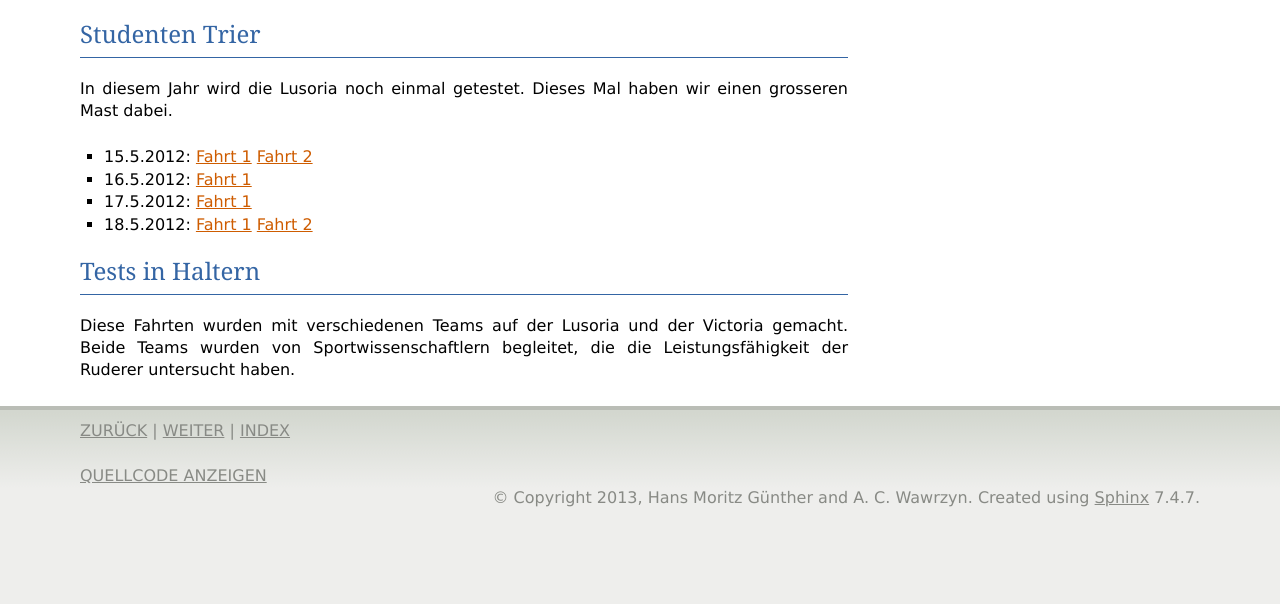
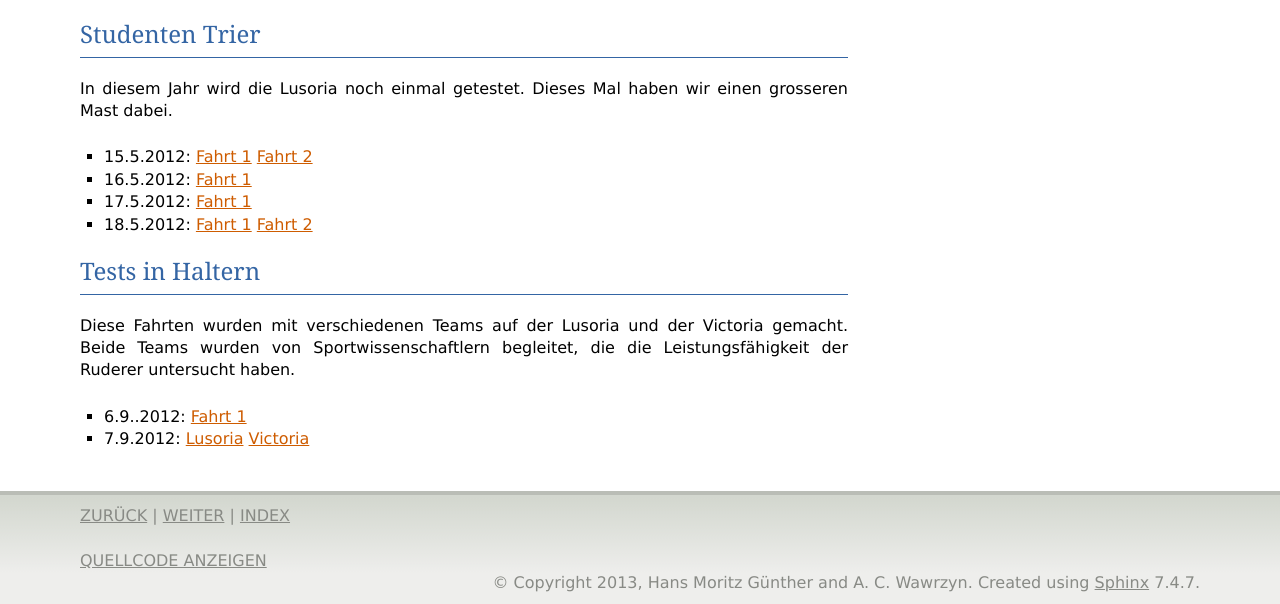
Before and after one commit to Roemerschiff/NX2, a Sphinx documentation site: the page built from docsandresults/source/years/list2012.rst, in a window 1280 px wide. Shown: the part 587-1191 px from the top of the page. Built offline with Sphinx 7.4.7, drawn with Linux system fonts in a browser that asks for light colours; formulas are drawn with MathJax 3; before the commit the page ends 1107 px from its top, so only the background shows below that.

Commit message:
Haltern 2012 geojson

```diff
--- a/docsandresults/source/years/list2008.rst
+++ b/docsandresults/source/years/list2008.rst
@@ -9,8 +9,7 @@ Dies sind die Testfahrten der Victoria auf dem Ratzeburger See.
 
 .. raw:: html
 
-   <iframe name="geojson" id="geojson" height="420" width="620" frameborder="0"
-   title="Karte der Schiffsfahrt"></iframe>
+   <iframe name="geojson" id="geojson" height="420" width="620" frameborder="0" src="https://render.githubusercontent.com/view/geojson?url=https://raw.githubusercontent.com/hamogu/NX2/master/docsandresults/source/years/geojson/080415secondday_nosail.00.csv.geojson" title="Karte der Schiffsfahrt"></iframe>
 
 
 
--- a/docsandresults/source/years/list2011.rst
+++ b/docsandresults/source/years/list2011.rst
@@ -7,8 +7,7 @@ Diese Fahrten wurden in Germersheim am Rhein durchgeführt.
 
 .. raw:: html
 
-   <iframe name="geojson" id="geojson" height="420" width="620" frameborder="0"
-   title="Karte der Schiffsfahrt"></iframe>
+   <iframe name="geojson" id="geojson" height="420" width="620" frameborder="0" title="Karte der Schiffsfahrt" src="https://render.githubusercontent.com/view/geojson?url=https://raw.githubusercontent.com/hamogu/NX2/master/docsandresults/source/years/geojson/20110502_first_day_no_mast.00.csv.geojson"></iframe>
 
 
 Studenten Trier - Team 1
--- a/docsandresults/source/years/list2012.rst
+++ b/docsandresults/source/years/list2012.rst
@@ -5,8 +5,7 @@ Tests in 2012
 
 .. raw:: html
 
-   <iframe name="geojson" id="geojson" height="420" width="620" frameborder="0"
-   title="Karte der Schiffsfahrt" src="https://render.githubusercontent.com/view/geojson?url=https://raw.githubusercontent.com/hamogu/NX2/master/docsandresults/source/years/geojson/20120515_second_day_with_mast_rah.00.csv.geojson"></iframe>
+   <iframe name="geojson" id="geojson" height="420" width="620" frameborder="0" title="Karte der Schiffsfahrt" src="https://render.githubusercontent.com/view/geojson?url=https://raw.githubusercontent.com/hamogu/NX2/master/docsandresults/source/years/geojson/20120515_second_day_with_mast_rah.00.csv.geojson"></iframe>
 
 
 Studenten Trier
@@ -17,7 +16,7 @@ grosseren Mast dabei.
 .. raw:: html
 
   <ul>
-  <li>15.5.2012: <a href="https://render.githubusercontent.com/view/geojson?url=https://raw.githubusercontent.com/hamogu/NX2/master/docsandresults/source/years/geojson/20120515_second_day_with_mast_rah.00.csv.geojson" target="geojson"> Fahrt 1</a> <a href="https://render.githubusercontent.com/view/geojson?url=https://raw.githubusercontent.com/hamogu/NX2/master/docsandresults/source/years/geojson/20120515_second_day_with_mast_rah2.00.csv.geojson" target="geojson"> Fahrt 2</a><x/li>
+  <li>15.5.2012: <a href="https://render.githubusercontent.com/view/geojson?url=https://raw.githubusercontent.com/hamogu/NX2/master/docsandresults/source/years/geojson/20120515_second_day_with_mast_rah.00.csv.geojson" target="geojson"> Fahrt 1</a> <a href="https://render.githubusercontent.com/view/geojson?url=https://raw.githubusercontent.com/hamogu/NX2/master/docsandresults/source/years/geojson/20120515_second_day_with_mast_rah2.00.csv.geojson" target="geojson"> Fahrt 2</a></li>
    <li>16.5.2012: <a href="https://render.githubusercontent.com/view/geojson?url=https://raw.githubusercontent.com/hamogu/NX2/master/docsandresults/source/years/geojson/20120516_third_day_with_mast_rah.00.csv.geojson" target="geojson"> Fahrt 1</a></li>
    <li>17.5.2012: <a href="https://render.githubusercontent.com/view/geojson?url=https://raw.githubusercontent.com/hamogu/NX2/master/docsandresults/source/years/geojson/20120517_fourth_day_with_mast_rah.00.csv.geojson" target="geojson"> Fahrt 1</a></li>
    <li>18.5.2012: <a href="https://render.githubusercontent.com/view/geojson?url=https://raw.githubusercontent.com/hamogu/NX2/master/docsandresults/source/years/geojson/20120518_fifth_day_with_mast_rah.00.csv.geojson" target="geojson"> Fahrt 1</a> <a href="https://render.githubusercontent.com/view/geojson?url=https://raw.githubusercontent.com/hamogu/NX2/master/docsandresults/source/years/geojson/20120517_fourth_day_with_mast_rah2.00.csv.geojson" target="geojson"> Fahrt 2</a></li>
@@ -27,3 +26,10 @@ grosseren Mast dabei.
 Tests in Haltern
 ----------------
 Diese Fahrten wurden mit verschiedenen Teams auf der Lusoria und der Victoria gemacht. Beide Teams wurden von Sportwissenschaftlern begleitet, die die Leistungsfähigkeit der Ruderer untersucht haben.
+
+.. raw:: html
+
+   <ul>
+   <li>6.9..2012: <a href="https://render.githubusercontent.com/view/geojson?url=https://raw.githubusercontent.com/hamogu/NX2/master/docsandresults/source/years/geojson/Testfahrt_06092012.00.csv.geojson" target="geojson"> Fahrt 1</a></li>
+   <li>7.9.2012: <a href="https://render.githubusercontent.com/view/geojson?url=https://raw.githubusercontent.com/hamogu/NX2/master/docsandresults/source/years/geojson/Testfahrt_07092012.00.csv.geojson" target="geojson"> Lusoria</a> <a href="https://render.githubusercontent.com/view/geojson?url=https://raw.githubusercontent.com/hamogu/NX2/master/docsandresults/source/years/geojson/Testfahrt_07092012b.00.csv.geojson" target="geojson"> Victoria</a></li>
+   </ul>
```
Also changed, not shown: 4 other files.
